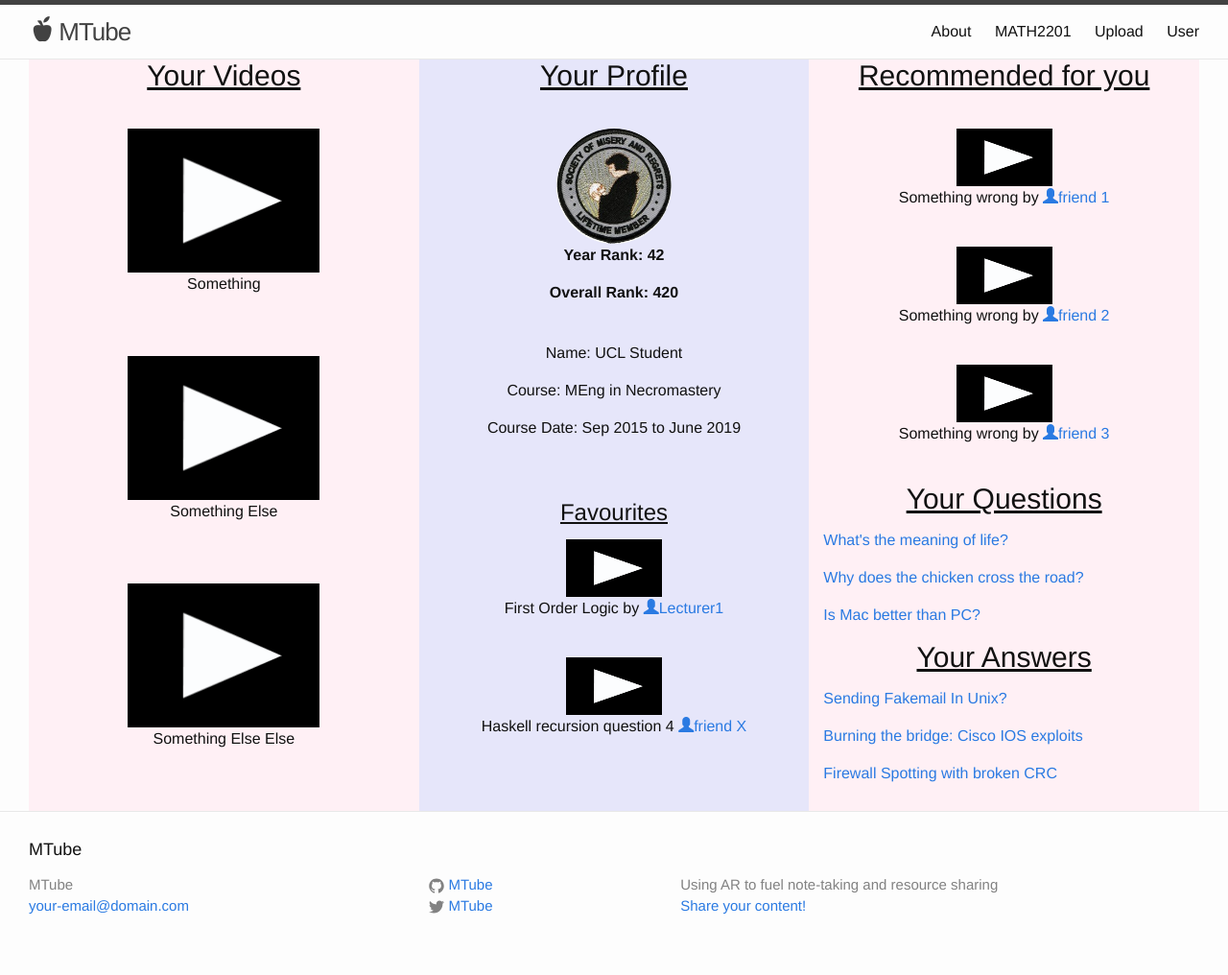
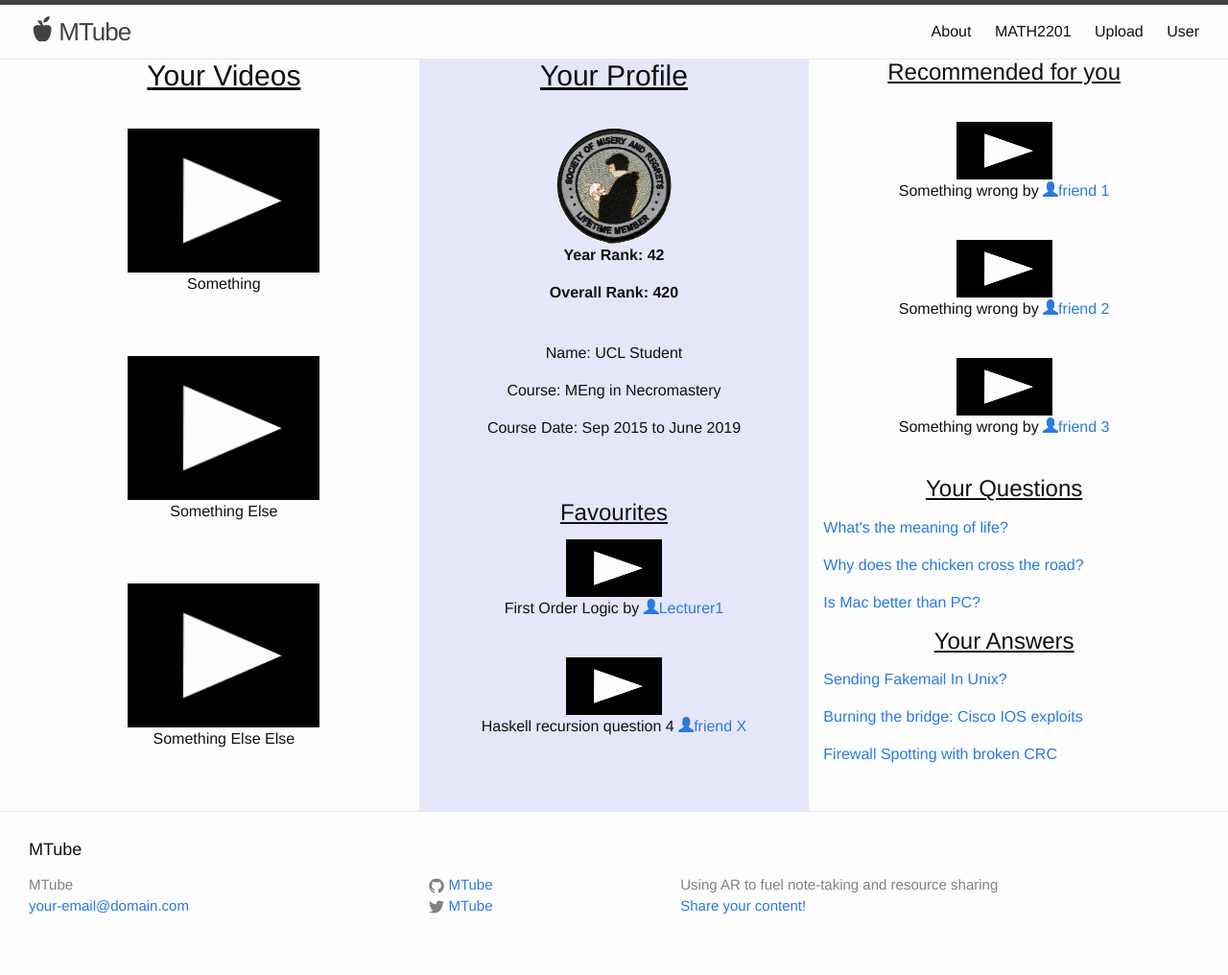
Before and after one commit to MTube/MTube.github.io, a Jekyll site: the page built from profile.html, in a window 1280 px wide. Shown: the whole page at 96% size. Built offline with Jekyll 4.4.1, drawn with Linux system fonts in a browser that asks for light colours.

Commit message:
remove lavenderblush color to match with other pages

```diff
--- a/profile.html
+++ b/profile.html
@@ -4,7 +4,7 @@ title: User
 ---
 <div class="wrapper">
 
-  <div class="col-sm-4" style="background: lavenderblush; text-align: center; height:783px">
+  <div class="col-sm-4" style="text-align: center; height:783px">
   	<h2><u>Your Videos</u></h2>
   </br>
 
@@ -58,9 +58,9 @@ title: User
   </div>
 
 
-  <div class="col-sm-4" style="background: lavenderblush; text-align: center; height:783px">
+  <div class="col-sm-4" style="text-align: center; height:783px">
     <div>
-  	 <h2><u>Recommended for you</u></h2>
+  	 <h3><u>Recommended for you</u></h3>
      </br>
 
 
@@ -78,7 +78,7 @@ title: User
     </div>
 
     <div>
-      <h2><u>Your Questions</u></h2>
+      <h3><u>Your Questions</u></h3>
       <div style = "text-align: left">
         <a href="#"><p>What's the meaning of life?</p></a>
         <a href="#"><p>Why does the chicken cross the road?</p></a>
@@ -88,7 +88,7 @@ title: User
     </div>
 
     <div>
-      <h2><u>Your Answers</u></h2>
+      <h3><u>Your Answers</u></h3>
       <div style = "text-align: left">
         <a href="#"><p>Sending Fakemail In Unix?</p></a>
         <a href="#"><p>Burning the bridge: Cisco IOS exploits</p></a>
```
